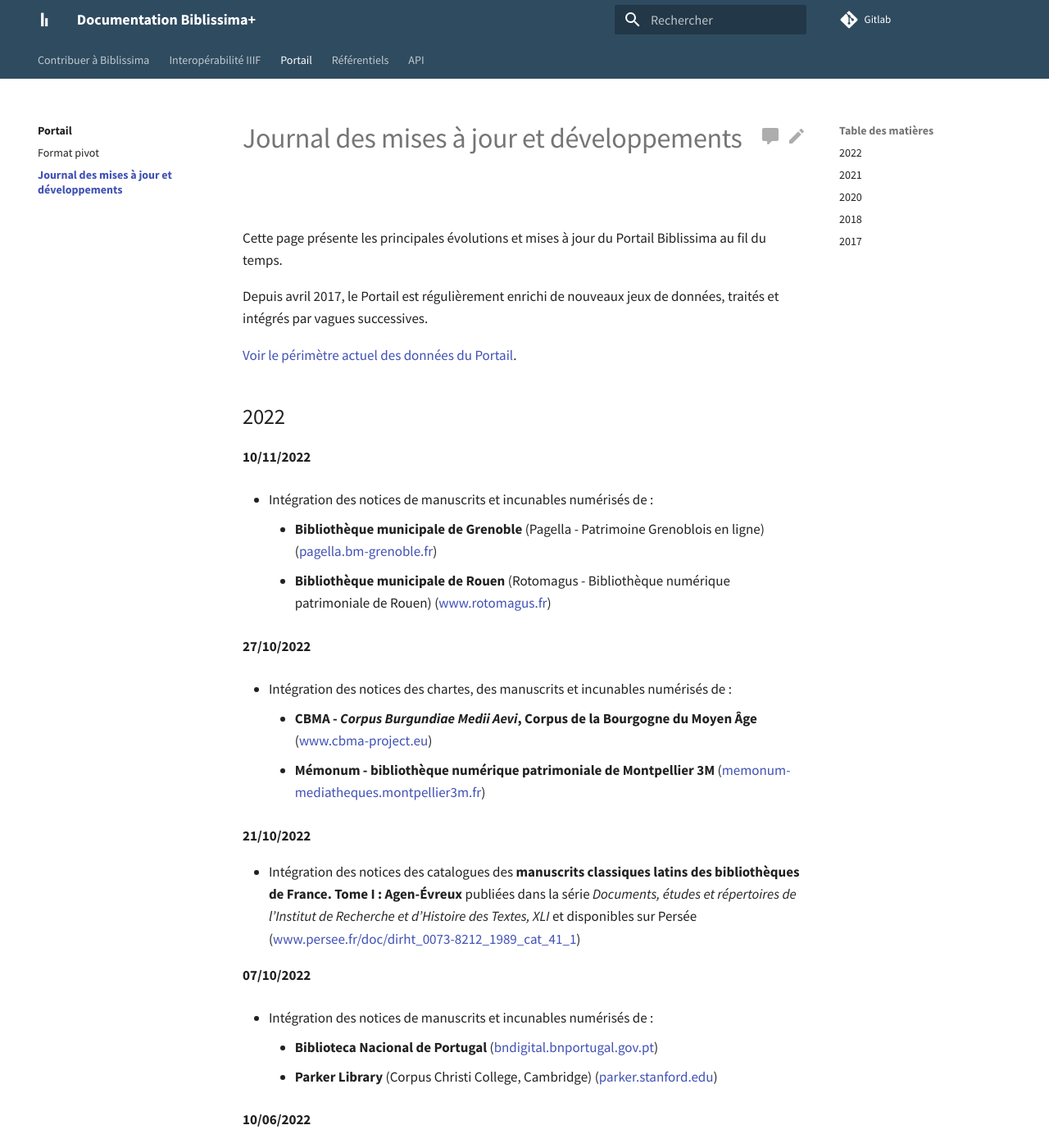
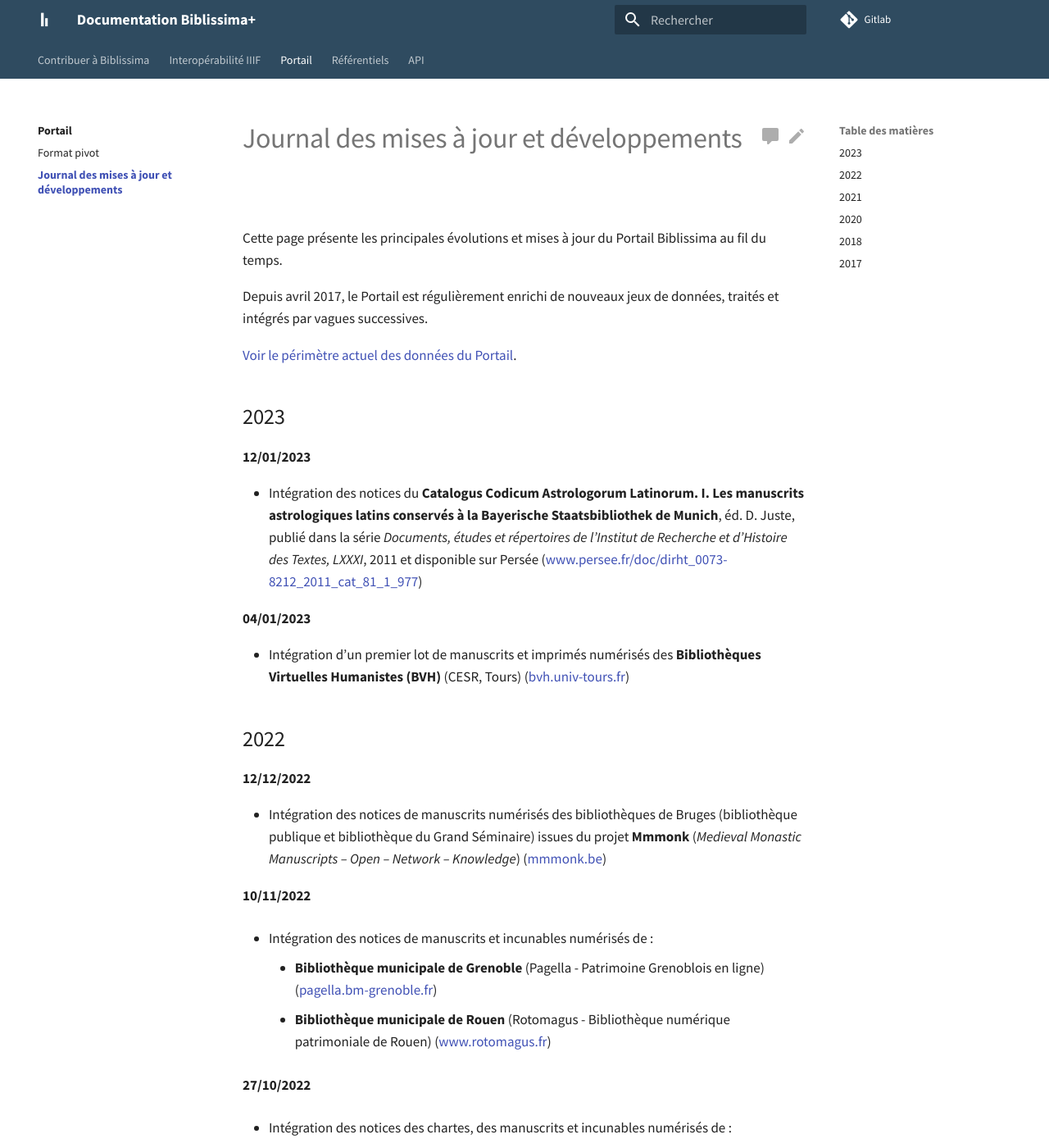
Before and after one commit to biblissima/doc.biblissima, an MkDocs documentation site: the page built from docs/portail/changelog.md, in a window 1280 px wide and 1400 px high. Shown: the whole window at 82% size. Built offline with MkDocs 1.6.1 and Material for MkDocs 9.7.7, drawn with Linux system fonts in a browser that asks for light colours.

Commit message:
Ajout de mmmonk, bvh et persee-cal

```diff
--- a/docs/portail/changelog.md
+++ b/docs/portail/changelog.md
@@ -6,7 +6,21 @@ Depuis avril 2017, le Portail est régulièrement enrichi de nouveaux jeux de do
 
 [Voir le périmètre actuel des données du Portail](index.md#perimetre-de-donnees).
 
+## 2023
+
+**12/01/2023**
+
+- Intégration des notices du **Catalogus Codicum Astrologorum Latinorum. I. Les manuscrits astrologiques latins conservés à la Bayerische Staatsbibliothek de Munich**, éd. D. Juste, publié dans la série <em>Documents, études et répertoires de l’Institut de Recherche et d’Histoire des Textes, LXXXI</em>, 2011 et disponible sur Persée ([www.persee.fr/doc/dirht_0073-8212_2011_cat_81_1_977](https://www.persee.fr/doc/dirht_0073-8212_2011_cat_81_1_977))
+
+**04/01/2023**
+
+- Intégration d'un premier lot de manuscrits et imprimés numérisés des **Bibliothèques Virtuelles Humanistes (BVH)** (CESR, Tours) ([bvh.univ-tours.fr](http://www.bvh.univ-tours.fr))
+
 ## 2022
+
+**12/12/2022**
+
+- Intégration des notices de manuscrits numérisés des bibliothèques de Bruges (bibliothèque publique et bibliothèque du Grand Séminaire) issues du projet **Mmmonk** (_Medieval Monastic Manuscripts – Open – Network – Knowledge_) ([mmmonk.be](https://www.mmmonk.be))
 
 **10/11/2022**
 
```
Also changed, not shown: docs/portail/index.md (+4 -1 lines).
